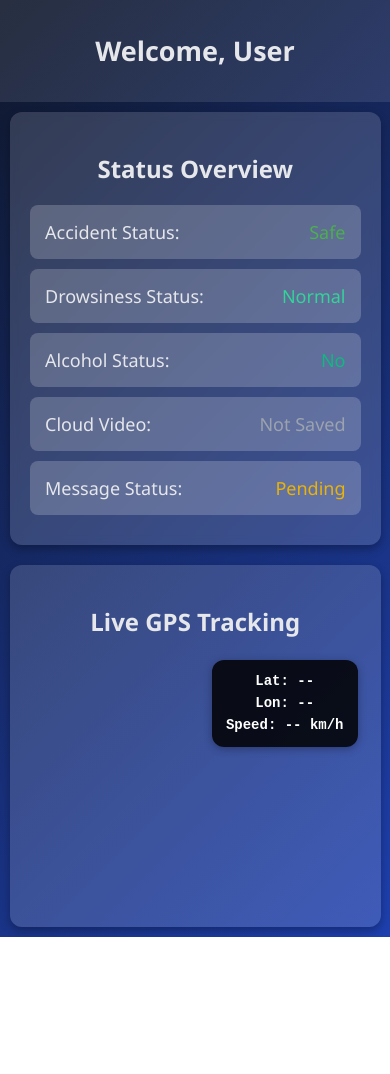
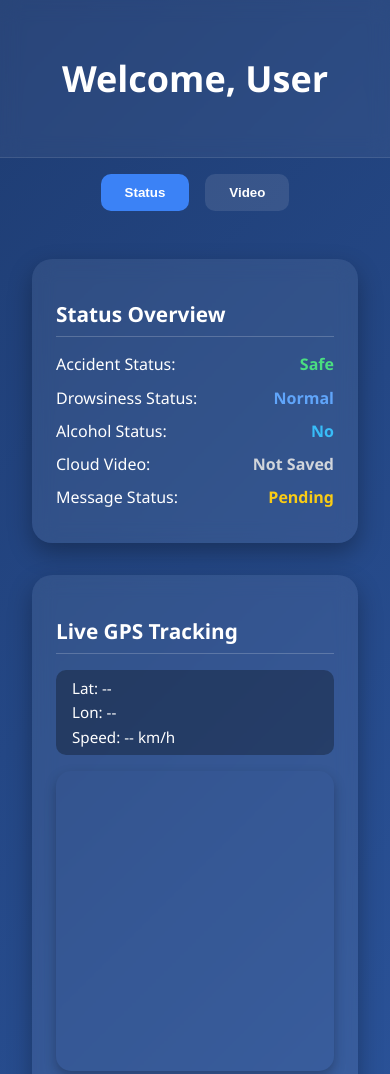
Before and after one commit to Pi004/Iot_Project, a plain HTML site: page gps-tracker-frontend/dashboard.html in a window 390 px wide. Shown: the top 1074 px of the page. Before the commit the page ends 937 px from the top, so only its background shows below. Drawn offline with nearby package versions, Linux system fonts and the light colour scheme.

Commit message:
Updated dashboard page

```diff
--- a/gps-tracker-frontend/dashboard.css
+++ b/gps-tracker-frontend/dashboard.css
@@ -1,206 +1,209 @@
-/* Global Styles */
+/* Reset & Base */
 body {
-    font-family: 'Segoe UI', sans-serif;
-    background: linear-gradient(135deg, #0F172A, #1E40AF);
-    color: #E5E7EB;
     margin: 0;
-    padding: 0;
-    text-align: center;
+    font-family: 'Segoe UI', Tahoma, Geneva, Verdana, sans-serif;
+    background: linear-gradient(135deg, #1e3c72, #2a5298);
+    color: white;
     min-height: 100vh;
-    display: flex;
-    flex-direction: column;
-    align-items: center;
-    overflow-x: hidden;  /* Prevents unwanted horizontal scrolling */
   }
 
-/* Full-Screen Fix */
-.full-screen-container {
-    width: 100vw; /* Ensure full width */
-    min-height: 100vh;
-    display: flex;
-    flex-direction: column;
-    align-items: center;
-    justify-content: center;
+  /* Header */
+  .dashboard-header {
+    text-align: center;
+    padding: 1.5rem;
+    font-size: 1.5rem;
+    background-color: rgba(255, 255, 255, 0.05);
+    backdrop-filter: blur(10px);
+    border-bottom: 1px solid rgba(255, 255, 255, 0.1);
   }
 
-/* Dashboard Header */
-.dashboard-header {
-    padding: 15px;
-    background: rgba(255, 255, 255, 0.1);
-    font-size: 22px;
-    font-weight: bold;
-    width: 100vw;  /* Ensures it covers full screen */
-    box-sizing: border-box;
+  /* Tabs */
+  .tab-buttons {
+    display: flex;
+    justify-content: center;
+    margin-top: 1rem;
+    gap: 1rem;
   }
 
-/* Main Dashboard Container */
-.dashboard-container {
-    display: flex;
-    flex-wrap: wrap;
-    justify-content: center;
-    align-items: stretch;
-    width: 100vw; /* Ensure full width */
-    padding: 20px;
-    gap: 20px;
-    box-sizing: border-box;
+  .tab-btn {
+    background-color: rgba(255, 255, 255, 0.1);
+    border: none;
+    padding: 0.7rem 1.5rem;
+    color: white;
+    font-weight: bold;
+    border-radius: 10px;
+    cursor: pointer;
+    transition: background 0.3s;
   }
 
-/* Status Section */
-.status-section {
-    flex: 1;
-    min-width: 350px;
-    background: rgba(255, 255, 255, 0.15);
-    padding: 20px;
-    border-radius: 12px;
-    box-shadow: 0 4px 10px rgba(0, 0, 0, 0.3);
-    width: 100%;
-    backdrop-filter: blur(5px);
-    box-sizing: border-box;
+  .tab-btn:hover,
+  .tab-btn.active {
+    background-color: #3b82f6;
   }
+  /* Ensure only active tab is visible */
+.tab-content {
+    display: none;
+  }
+
+  .tab-content.active {
+    display: block;
+  }
+  /* Container */
+  .dashboard-container {
+    padding: 2rem;
+  }
+
+  .dashboard {
+    display: grid;
+    grid-template-columns: 1fr 1fr;
+    gap: 2rem;
+    margin-top: 1rem;
+  }
+
+  /* Cards */
+  .status-section, .gps-container {
+    background: rgba(255, 255, 255, 0.07);
+    border-radius: 20px;
+    padding: 1.5rem;
+    backdrop-filter: blur(10px);
+    box-shadow: 0 10px 25px rgba(0, 0, 0, 0.3);
+  }
+
+  /* Titles */
+  .status-section h2,
+  .gps-container h2,
+  .video-section h2 {
+    font-size: 1.3rem;
+    margin-bottom: 1rem;
+    border-bottom: 1px solid rgba(255, 255, 255, 0.2);
+    padding-bottom: 0.5rem;
+  }
+
+  /* Status Cards */
   .status-card {
-    background: rgba(255, 255, 255, 0.2);
-    padding: 15px;
-    margin: 10px 0;
-    border-radius: 8px;
-    font-size: 18px;
     display: flex;
     justify-content: space-between;
-    align-items: center;
+    margin: 0.7rem 0;
+    font-size: 1rem;
   }
 
-/* Status Box - Improved */
-.status-box {
-    display: flex;
-    justify-content: space-between;
-    align-items: center;
-    background: rgba(255, 255, 255, 0.2);
-    padding: 16px 22px;
-    border-radius: 12px;
-    font-size: 20px;  /* Increased font size */
-    font-weight: 600;
-    box-shadow: inset 0 0 6px rgba(255, 255, 255, 0.1);
-    transition: all 0.3s ease-in-out;
-    cursor: pointer;
+  .status {
+    font-weight: bold;
   }
 
-/* Hover Effect */
-.status-box:hover {
-    background: rgba(255, 255, 255, 0.25);
-    transform: scale(1.02);
-    box-shadow: 0 0 8px rgba(255, 255, 255, 0.3);
+  /* Status Colors */
+  .safe { color: #4ade80; }
+  .normal { color: #60a5fa; }
+  .no { color: #38bdf8; }
+  .not-saved { color: #d1d5db; }
+  .pending { color: #facc15; }
+
+  /* GPS */
+  .gps-frame {
+    width: 100%;
+    height: 300px;
+    margin-top: 1rem;
+    border-radius: 15px;
+    box-shadow: 0 5px 12px rgba(0, 0, 0, 0.25);
   }
 
-/* Status Titles */
-.status-label {
-    color: #FFFFFF;
-    opacity: 0.9;
-    font-size: 18px; /* Slightly increased */
+  /* Coordinates */
+  .coords-display {
+    display: flex;
+    justify-content: space-around;
+    padding: 0.5rem 1rem;
+    background-color: rgba(0, 0, 0, 0.3);
+    border-radius: 10px;
+    margin-bottom: 0.5rem;
+    font-size: 0.95rem;
+  }
+    /* Video tab styling */
+    #video-tab {
+        display: none;
+        padding: 2rem;
+        animation: fadeIn 0.5s ease-in-out;
     }
 
-/* Status Values */
-.status-value {
-    font-size: 20px;  /* Increased */
-    font-weight: bold;
-    text-transform: uppercase;
+    /* Show tab when active */
+    #video-tab.active {
+        display: block;
     }
 
-/* Updated Status Colors */
-.status.safe { color: #4CAF50; } /* Green */
-.status.not-safe { color: #FF3B30; } /* Red */
-.status.normal { color: #34D399; } /* Soft Green */
-.status.high { color: #F59E0B; } /* Orange */
-.status.no { color: #10B981; } /* Green */
-.status.yes { color: #EF4444; } /* Red */
-.status.saved { color: #22C55E; } /* Green */
-.status.not-saved { color: #9CA3AF; } /* Gray */
-.status.sent { color: #3B82F6; } /* Blue */
-.status.pending { color: #EAB308; } /* Yellow */
-
-/* GPS Section */
-.gps-container {
-    flex: 1;
-    min-width: 350px;
-    background: rgba(255, 255, 255, 0.15);
-    padding: 20px;
-    border-radius: 12px;
-    box-shadow: 0 4px 10px rgba(0, 0, 0, 0.3);
-    width: 100%;
-    box-sizing: border-box;
-    position: relative; /* For absolute positioning of coords display */
-}
-.coords-display {
-    position: absolute;
-    top: 95px;
-    right: 23px;
-    background-color: rgba(0, 0, 0, 0.85);
+    /* Video heading */
+    .video-heading {
         color: #fff;
-    padding: 10px 14px;
-    border-radius: 12px;
-    font-size: 14px;
-    line-height: 1.6;
-    font-family: monospace;
-    font-weight: 600;
-    z-index: 1000;
-    box-shadow: 0 2px 8px rgba(0,0,0,0.3);
+        text-align: center;
+        margin-bottom: 1.5rem;
+        font-size: 1.8rem;
     }
 
-/*.gps-frame {
+    /* Wrapper for video and overlay */
+    .video-wrapper {
         width: 100%;
-    height: 300px;
-    border: none;
-    border-radius: 10px;
-    box-shadow: 0 4px 8px rgba(0, 0, 0, 0.3);
-}*/
-
-/* GPS Frame - Leaflet */
-.gps-frame {
-    width: 100%;
-    height: 400px; /* or whatever height fits your design */
-    border-radius: 10px;
+        max-width: 800px;
+        aspect-ratio: 16 / 9;
+        margin: 0 auto;
+        border-radius: 15px;
+        overflow: hidden;
+        box-shadow: 0 10px 25px rgba(0, 0, 0, 0.4);
+        position: relative;
     }
 
-/* Fix Right-Side Background Issue */
-.full-width-background {
-    width: 100vw; /* Ensure it fully covers */
+    /* Live video stream */
+    .video-frame {
+        width: 100%;
         height: 100%;
+        object-fit: contain; /* or cover */
+        background-color: #000;
+        border: 3px solid #1abc9c;
+        display: block;
+        opacity: 0;
+        transition: opacity 0.5s ease-in;
+    }
+    .video-frame:not(.hidden) {
+        opacity: 1;
+    }
+
+    /* Overlay when camera is off */
+    #camera-off-overlay {
         position: absolute;
         top: 0;
         left: 0;
-    z-index: -1;
-    background: linear-gradient(135deg, #0F172A, #1E40AF);
+        width: 100%;
+        height: 100%;
+        background: rgba(20, 20, 20, 0.7);
+        color: #ff5e5e;
+        font-size: 2rem;
+        font-weight: bold;
+        display: flex;
+        justify-content: center;
+        align-items: center;
+        z-index: 2;
     }
 
-/* Fully Responsive Fix */
-@media (max-width: 768px) {
-    .dashboard-container {
-        flex-direction: column;
-        align-items: center;
-        width: 100vw;
-        padding: 10px;
+    /* Hidden state */
+    .camera-off.hidden {
+        display: none;
     }
 
-    .status-section,
-    .gps-container {
-        width: 95vw;
-        margin: 0 auto;
+    /* Optional fade-in animation */
+    @keyframes fadeIn {
+        from { opacity: 0; transform: translateY(10px); }
+        to { opacity: 1; transform: translateY(0); }
+    }
+  /* Responsive */
+  @media (max-width: 900px) {
+    .dashboard {
+      grid-template-columns: 1fr;
     }
 
-    .dashboard-header {
-        font-size: 18px;
-        padding: 10px;
-        width: 100vw;
+    .coords-display {
+      flex-direction: column;
+      align-items: flex-start;
+      gap: 0.3rem;
     }
-
-    .gps-frame {
-        height: 250px;
-    }
-
-    .status-box {
-        padding: 14px 18px;
-        font-size: 18px;
-    }
-
-    .status-value {
-        font-size: 18px;
+    .video-wrapper {
+        max-width: 100%; /* Full width on smaller screens */
+        aspect-ratio: 16 / 9;
     }
   }
--- a/gps-tracker-frontend/dashboard.html
+++ b/gps-tracker-frontend/dashboard.html
@@ -13,9 +13,14 @@
     <header class="dashboard-header">
         <h2>Welcome, <span id="user-name">User</span></h2>
     </header>
-
+    <div class="tab-buttons">
+        <button class="tab-btn active" data-tab="status-tab">Status</button>
+        <button class="tab-btn" data-tab="video-tab">Video</button>
+    </div>
     <div class="dashboard-container">
-        <!-- Status Section (Left Side) -->
+    <!-- Status Section (Left Side)-->
+        <div id="status-tab" class="tab-content active">
+            <div class="dashboard">
                 <div class="status-section">
                     <h2>Status Overview</h2>
                     <div class="status-card">
@@ -35,15 +40,9 @@
                     </div>
                 </div>
 
-        <!-- GPS Tracking Section (Right Side) -->
+                <!--GPS Tracking Section (Right Side-->
                 <div class="gps-container">
                     <h2>Live GPS Tracking</h2>
-            <!--<iframe
-                id="gps-frame"
-                class="gps-frame"
-                src="https://maps.google.com/maps?q=28.7041,77.1025&output=embed"
-                allowfullscreen>
-            </iframe>-->
                     <div id="coords-display" class="coords-display">
                         <div id="lat-display">Lat: --</div>
                         <div id="lon-display">Lon: --</div>
@@ -52,6 +51,20 @@
                     <div id="gps-map" class="gps-frame"></div>
                 </div>
             </div>
-    <script src = "dashboard.js"></script>
+        </div>
+        <div id="video-tab" class="tab-content">
+            <div class="video-section">
+                <h2 class="video-heading">Live Camera Feed</h2>
+                <div class="video-wrapper">
+                    <img id="live-video" class="video-frame" src="http://ESP_IP:PORT/stream"
+                         alt="Live Stream" onerror="showCameraOff()" onload="hideCameraOff()" />
+                    <div id="camera-off-overlay" class="camera-off hidden">
+                        <span>Camera Off</span>
+                    </div>
+                </div>
+            </div>
+        </div>
+    </div>
+    <script src="dashboard.js"></script>
 </body>
 </html>
--- a/gps-tracker-frontend/landingpage.js
+++ b/gps-tracker-frontend/landingpage.js
@@ -1,5 +1,5 @@
 // ======================== WebSocket Integration ========================
-const socket = new WebSocket("ws://localhost:5000");
+const socket = new WebSocket("ws://10.196.36.90:5000");
 
 socket.onopen = () => {
     console.log("✅ WebSocket connected");
--- a/gps-tracker-frontend/sign_up.js
+++ b/gps-tracker-frontend/sign_up.js
@@ -1,5 +1,5 @@
 // ======================== WebSocket Integration ========================
-const socket = new WebSocket("ws://localhost:5000");
+const socket = new WebSocket("ws://10.196.36.90:5000");
 
 socket.onopen = () => {
     console.log("✅ WebSocket connected");
```
Also changed, not shown: gps-tracker-frontend/dashboard.js (+34 -11 lines). Lines whose indentation alone changed are shown as unchanged.
